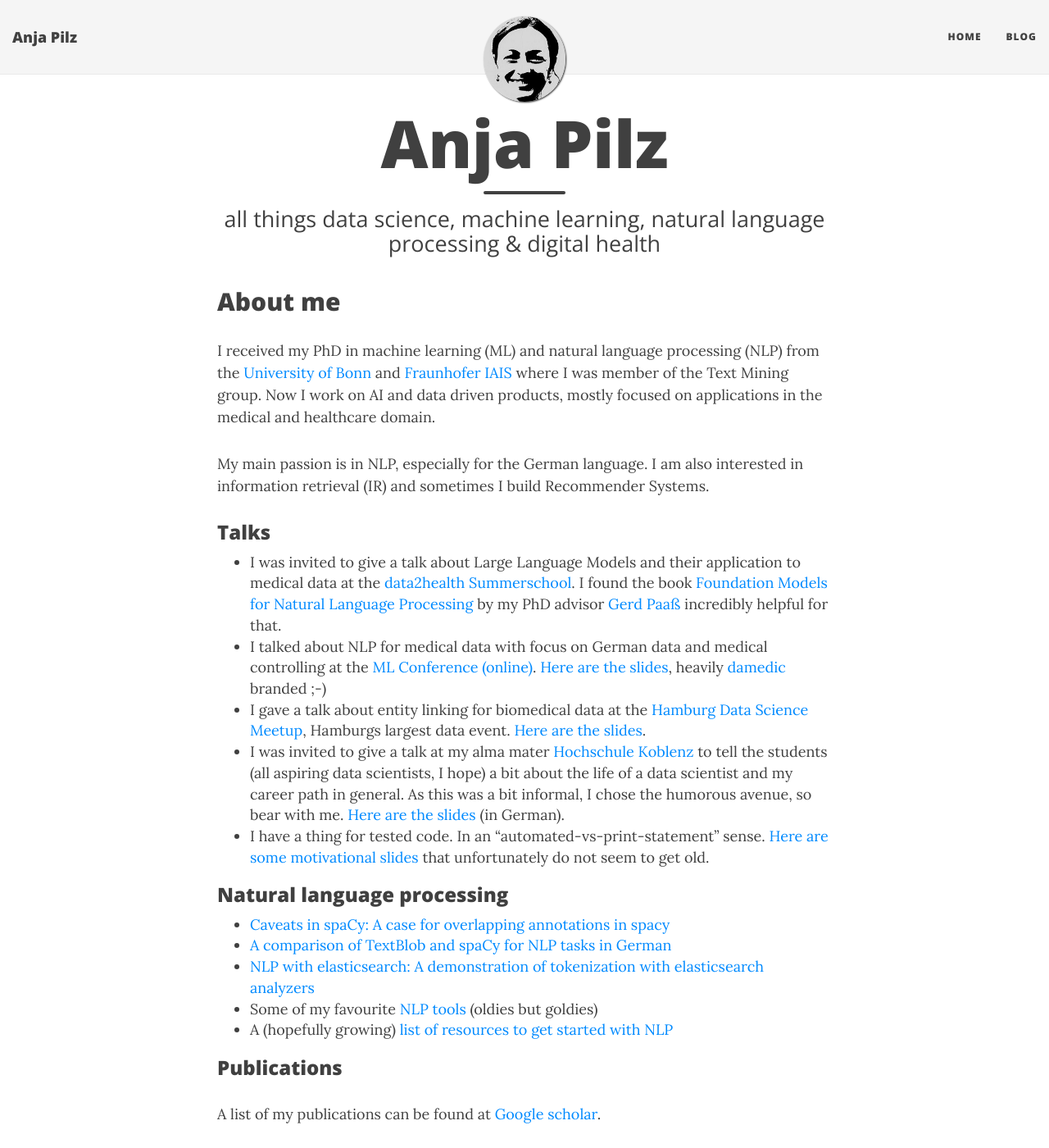
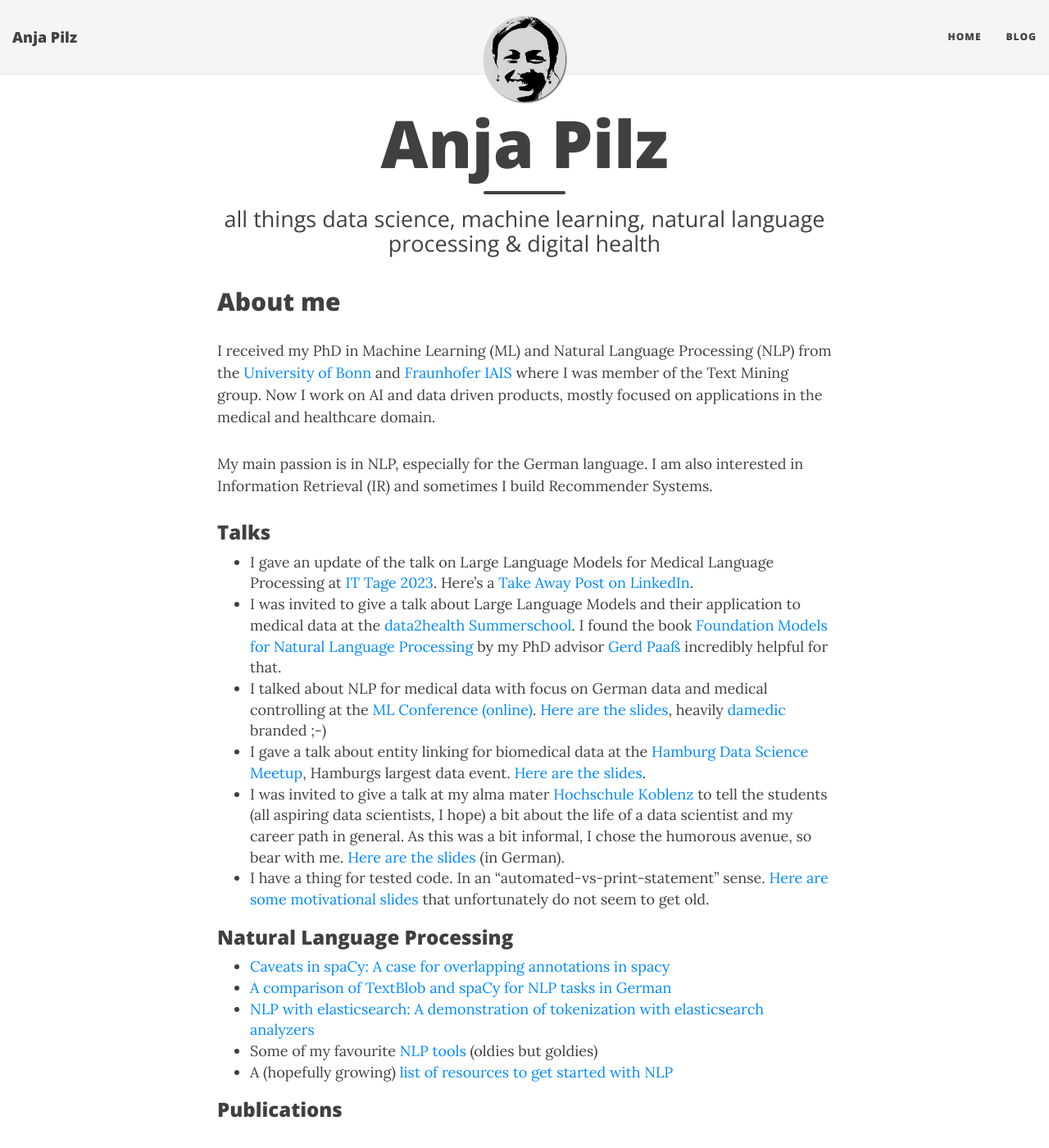
Before and after one commit to aplz/aplz.github.io, a Jekyll site: the page built from index.md, in a window 1280 px wide and 1400 px high. Shown: the whole window at 82% size. Built offline with Jekyll 4.4.1, drawn with Linux system fonts in a browser that asks for light colours; nearby versions of some CDN libraries.

Commit message:
Update index.md

```diff
--- a/index.md
+++ b/index.md
@@ -5,11 +5,12 @@ subtitle: all things data science, machine learning, natural language processing
 ---
 
 ## About me
-I received my PhD in machine learning (ML) and natural language processing (NLP) from the [University of Bonn](https://mlai.cs.uni-bonn.de/) and [Fraunhofer IAIS](https://www.iais.fraunhofer.de/en.html) where I was member of the Text Mining group. Now I work on AI and data driven products, mostly focused on applications in the medical and healthcare domain.
+I received my PhD in Machine Learning (ML) and Natural Language Processing (NLP) from the [University of Bonn](https://mlai.cs.uni-bonn.de/) and [Fraunhofer IAIS](https://www.iais.fraunhofer.de/en.html) where I was member of the Text Mining group. Now I work on AI and data driven products, mostly focused on applications in the medical and healthcare domain.
 
-My main passion is in NLP, especially for the German language. I am also interested in information retrieval (IR) and sometimes I build Recommender Systems.
+My main passion is in NLP, especially for the German language. I am also interested in Information Retrieval (IR) and sometimes I build Recommender Systems.
 
 ### Talks
+* I gave an update of the talk on Large Language Models for Medical Language Processing at [IT Tage 2023](https://www.ittage.informatik-aktuell.de/index.html). Here's a [Take Away Post on LinkedIn](https://www.linkedin.com/posts/damedic_chatgpt-nlp-ki-activity-7158049615135522818-CTE9).
 * I was invited to give a talk about Large Language Models and their application to medical data at the [data2health Summerschool](https://www.data2health.de/de/summerschool). I found the book [Foundation Models for Natural Language Processing](https://link.springer.com/book/10.1007/978-3-031-23190-2) by my PhD advisor [Gerd Paaß](https://www.linkedin.com/in/gerhard-paass-20061359/) incredibly helpful for that.
 * I talked about NLP for medical data with focus on German data and medical controlling at the [ML Conference (online)](https://mlconference.ai/machine-learning-principles/natural-language-processing-for-medical-data/). [Here are the slides](https://www.slideshare.net/AnjaPilz/natural-language-processing-for-medical-data), heavily [damedic](https://www.damedic.ai/en/) branded ;-)
 * I gave a talk about entity linking for biomedical data at the [Hamburg Data Science Meetup](https://www.meetup.com/de-DE/Hamburg-Data-Science-Meetup/), Hamburgs largest data event. [Here are the slides](https://www2.slideshare.net/AnjaPilz/biomedical-entity-linking-introduction-approaches-challenges).
@@ -17,7 +18,7 @@ My main passion is in NLP, especially for the German language. I am also interes
 * I have a thing for tested code. In an "automated-vs-print-statement" sense. [Here are some motivational slides](https://www.slideshare.net/AnjaPilz/a-case-for-automated-tests) that unfortunately do not seem to get old.
 
 
-### Natural language processing
+### Natural Language Processing
 * [Caveats in spaCy: A case for overlapping annotations in spacy](https://github.com/aplz/nlp_notebooks/blob/master/spacy_caveats.ipynb)
 * [A comparison of TextBlob and spaCy for NLP tasks in German](https://github.com/aplz/nlp_notebooks/blob/master/textblob_vs_spacy.ipynb)
 * [NLP with elasticsearch: A demonstration of tokenization with elasticsearch analyzers](https://github.com/aplz/nlp_notebooks/blob/master/elasticsearch-nlp.ipynb)
```
